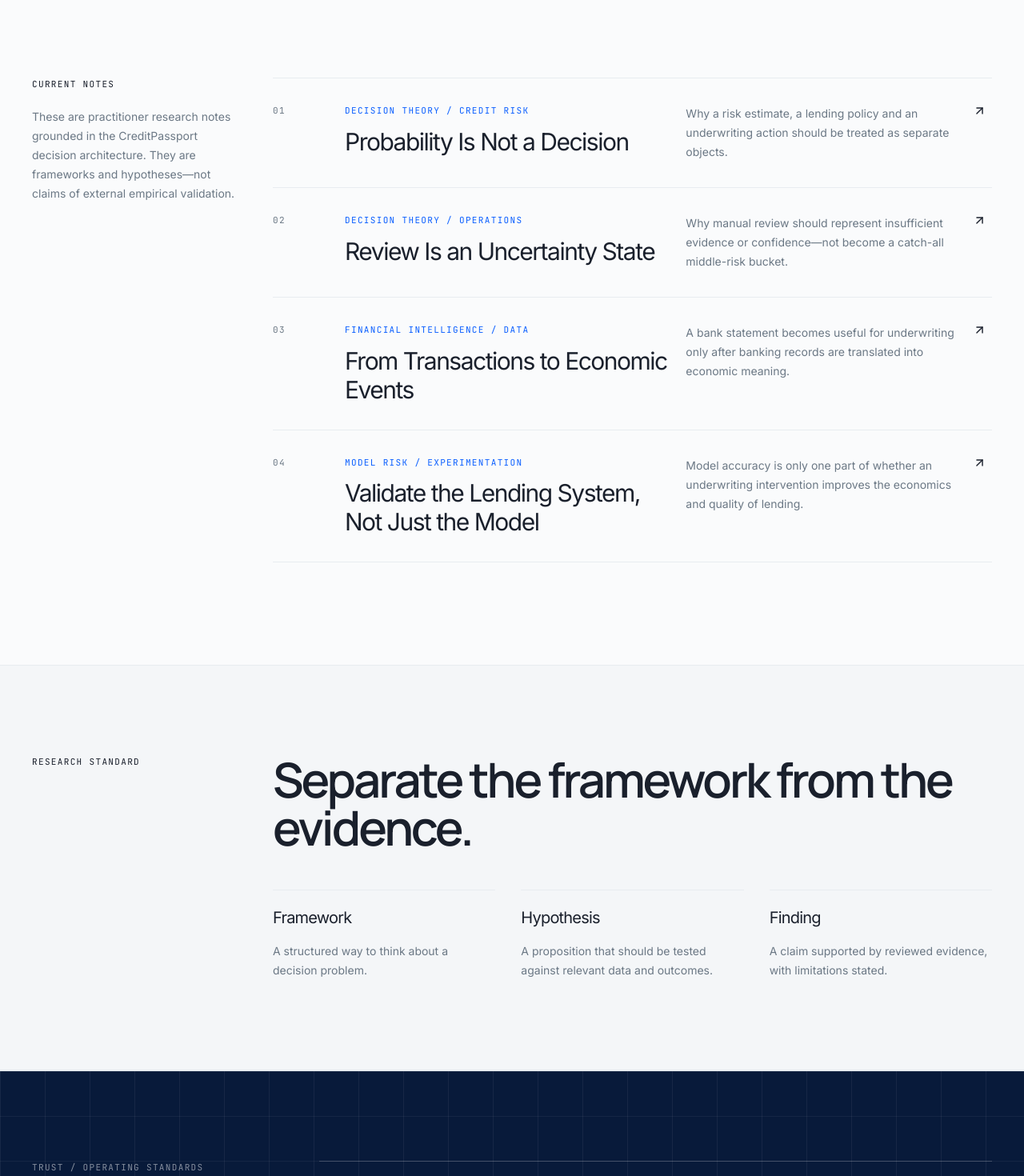
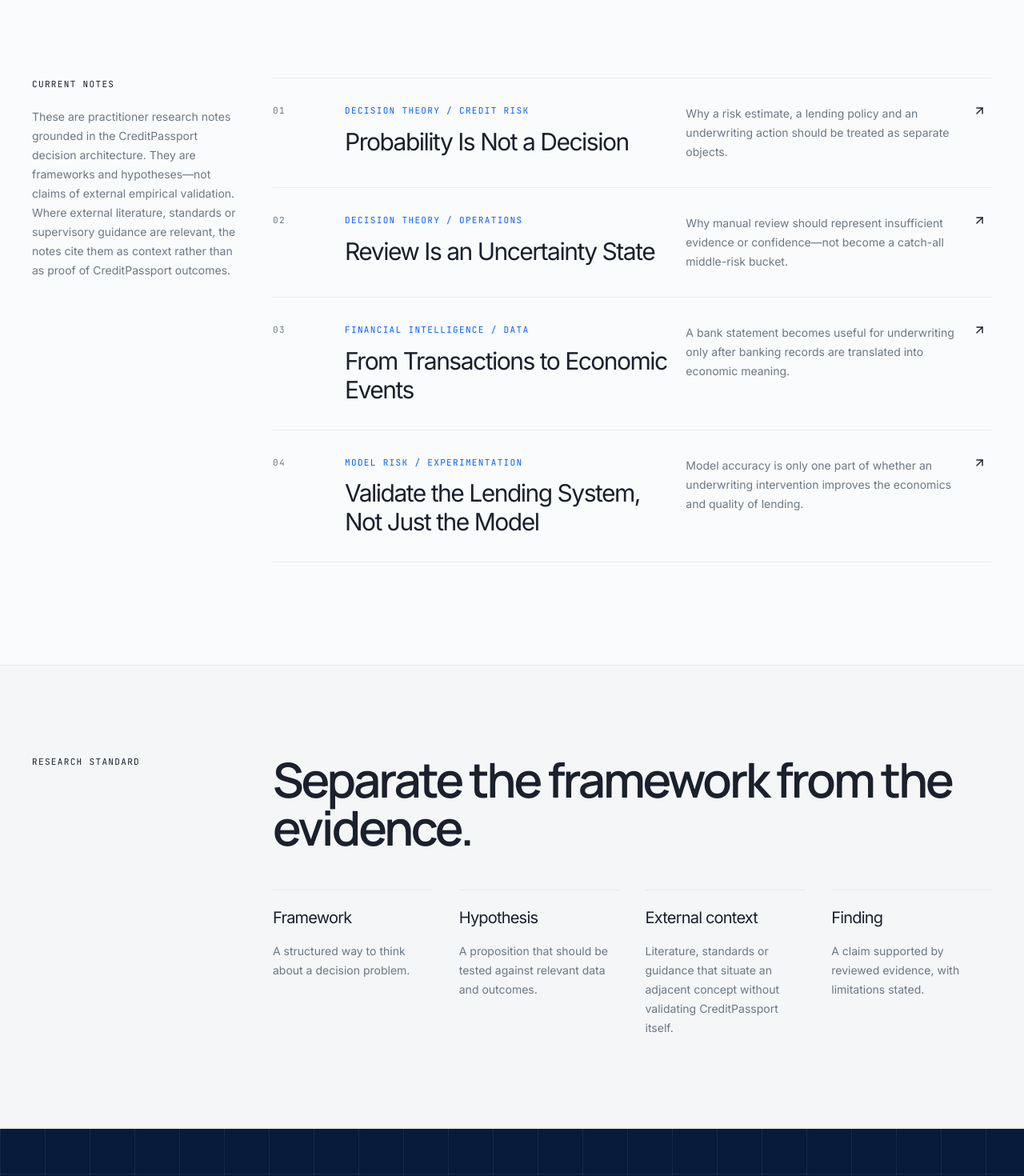
Before and after one commit to AdepojuJeremy/credit-passport-consultancy, a Next.js app: page /research in a window 1280 px wide. Shown: the part 660-2130 px from the top of the page at 80% size. Built offline with nearby package versions, Linux system fonts and the light colour scheme; no server answers.

Commit message:
feat: clarify research evidence standard

```diff
--- a/app/research/page.tsx
+++ b/app/research/page.tsx
@@ -27,7 +27,7 @@ export default function ResearchPage() {
           <div className="lg:sticky lg:top-28 lg:self-start">
             <p className="kicker">Current notes</p>
             <p className="mt-5 max-w-sm text-sm leading-6 text-[color:var(--muted)]">
-              These are practitioner research notes grounded in the CreditPassport decision architecture. They are frameworks and hypotheses—not claims of external empirical validation.
+              These are practitioner research notes grounded in the CreditPassport decision architecture. They are frameworks and hypotheses—not claims of external empirical validation. Where external literature, standards or supervisory guidance are relevant, the notes cite them as context rather than as proof of CreditPassport outcomes.
             </p>
           </div>
 
@@ -44,7 +44,7 @@ export default function ResearchPage() {
                   <h2 className="mt-3 text-3xl tracking-[-0.05em]">{post.title}</h2>
                 </div>
                 <p className="max-w-xl text-sm leading-6 text-[color:var(--muted)]">{post.dek}</p>
-                <ArrowUpRight className="transition-transform group-hover:-translate-y-1 group-hover:translate-x-1" size={17} />
+                <ArrowUpRight className="transition-transform group-hover:-translate-y-1 group-hover:translate-x-1" size={17} aria-hidden="true" />
               </Link>
             ))}
           </div>
@@ -58,10 +58,11 @@ export default function ResearchPage() {
             <h2 className="max-w-4xl font-[family-name:var(--font-manrope)] text-4xl font-semibold tracking-[-0.05em] md:text-6xl">
               Separate the framework from the evidence.
             </h2>
-            <div className="mt-12 grid gap-8 sm:grid-cols-3">
+            <div className="mt-12 grid gap-8 sm:grid-cols-2 lg:grid-cols-4">
               {[
                 ["Framework", "A structured way to think about a decision problem."],
                 ["Hypothesis", "A proposition that should be tested against relevant data and outcomes."],
+                ["External context", "Literature, standards or guidance that situate an adjacent concept without validating CreditPassport itself."],
                 ["Finding", "A claim supported by reviewed evidence, with limitations stated."],
               ].map(([title, copy]) => (
                 <div key={title} className="border-t hairline pt-5">
```
